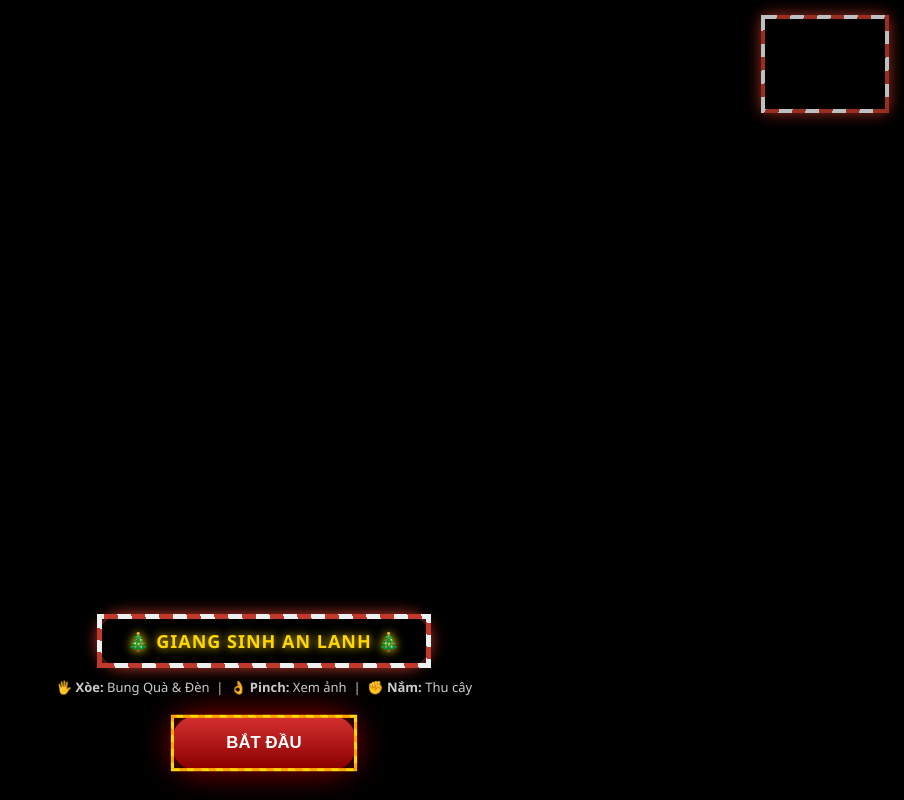
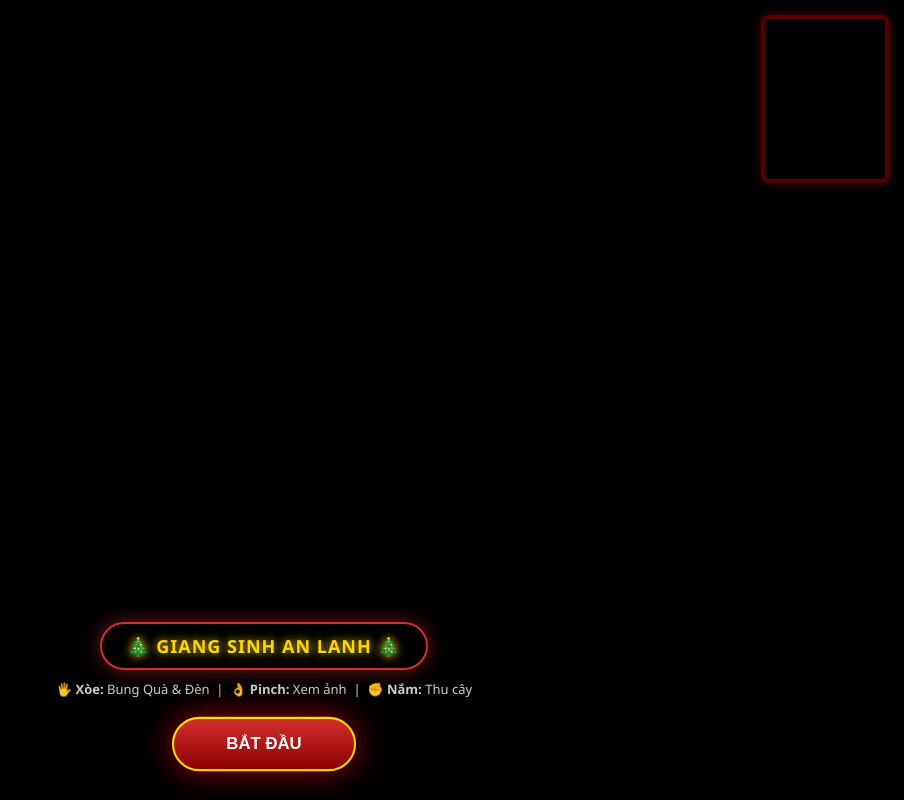
Before and after one commit to nemobb247/Noel-b-p, a plain HTML site: page index ver1.0.html in a window 1280 px wide. Shown: the whole page, without its empty margins (376-1280 px from the left). Drawn offline with nearby package versions, Linux system fonts and the light colour scheme.

Commit message:
chinh sua khung hinh va xoay

```diff
--- a/index ver1.0.html
+++ b/index ver1.0.html
@@ -21,15 +21,11 @@
 
         .badge {
             display: inline-block; background: rgba(0,0,0,0.7);
-            /* Viền Kẹo Gậy Retro */
-            border: 5px solid transparent !important;
-            border-image: repeating-linear-gradient(45deg, #c0392b, #c0392b 10px, #ecf0f1 10px, #ecf0f1 20px) 1 !important;
-            box-shadow: 0 0 15px #c0392b !important;
-
-            color: #FFD700;
+            border: 2px solid #D32F2F; color: #FFD700;
             padding: 10px 25px; border-radius: 50px;
             font-size: 18px; font-weight: bold; margin-bottom: 10px;
             text-transform: uppercase; letter-spacing: 1px;
+            box-shadow: 0 0 20px rgba(211, 47, 47, 0.5);
             text-shadow: 0 0 10px #FFD700;
         }
 
@@ -38,11 +34,7 @@
         button {
             pointer-events: auto; cursor: pointer;
             background: linear-gradient(to bottom, #D32F2F, #8B0000);
-            color: #FFF;
-            /* Viền Kẹo Gậy cho nút bấm luôn */
-            border: 3px solid transparent;
-            border-image: repeating-linear-gradient(45deg, #FFD700, #FFD700 5px, #FFA500 5px, #FFA500 10px) 1;
-
+            color: #FFF; border: 2px solid #FFD700;
             padding: 15px 50px; border-radius: 30px;
             font-weight: 800; font-size: 16px;
             box-shadow: 0 0 30px rgba(255, 0, 0, 0.6);
@@ -52,39 +44,33 @@
 
         #camera-preview {
             position: absolute; top: 15px; right: 15px;
-            width: 120px; height: 90px;
-            /* Viền Kẹo Gậy cho Camera */
-            border: 4px solid transparent !important;
-            border-image: repeating-linear-gradient(45deg, #c0392b, #c0392b 10px, #ecf0f1 10px, #ecf0f1 20px) 1 !important;
-            transform: scaleX(-1); opacity: 0.8; border-radius: 8px;
-            box-shadow: 0 0 15px #c0392b;
+            width: 120px; height: 160px; /* Chỉnh camera dọc cho hợp form */
+            border: 4px solid #8B0000;
+            transform: scaleX(-1); opacity: 0.6; border-radius: 8px;
+            box-shadow: 0 0 10px #8B0000;
         }
 
         #error-log { display: none; position: absolute; top: 0; left: 0; color: red; background: rgba(0,0,0,0.8); z-index: 999; padding: 10px; }
 
-        /* --- Dải ảnh Ký Ức --- */
+        /* KHUNG ẢNH KÝ ỨC DƯỚI MÀN HÌNH */
         .memory-container {
             position: fixed;
-            bottom: 110px; /* Cao hơn nút bấm một chút */
+            bottom: 110px;
             left: 0;
             width: 100%;
             height: 140px;
             z-index: 999999;
             opacity: 0;
             visibility: hidden;
-            transition: all 0.5s cubic-bezier(0.175, 0.885, 0.32, 1.275); /* Hiệu ứng nảy */
-            transform: translateY(20px);
-
+            transition: all 0.5s ease;
             background: rgba(0, 0, 0, 0.6);
-            border-top: 3px solid #c0392b;
-            border-bottom: 3px solid #c0392b;
-            pointer-events: none; /* Để bấm xuyên qua được nếu cần */
+            border-top: 3px solid #8B0000;
+            border-bottom: 3px solid #8B0000;
         }
 
         .memory-container.show {
             opacity: 1;
             visibility: visible;
-            transform: translateY(0);
         }
 
         .memory-track {
@@ -97,9 +83,8 @@
             height: 100px;
             width: auto;
             margin: 10px 15px;
-            border: 3px solid #fff;
-            box-shadow: 0 0 10px gold;
-            border-radius: 5px;
+            border: 4px solid #FFF; /* Viền trắng kiểu ảnh in */
+            box-shadow: 0 0 10px #8B0000;
         }
 
         @keyframes scrollText {
@@ -142,6 +127,7 @@
         bgMusic.loop = true; bgMusic.volume = 1.0;
 
         const loader = new THREE.TextureLoader();
+        // Kiểm tra đúng tên file ảnh của bạn ở đây
         const photoFiles = ['./image1.jpeg', './image2.jpeg', './image3.jpeg', './image4.jpeg', './image5.jpeg'];
         const photoTextures = [];
         photoFiles.forEach((f, i) => photoTextures[i] = loader.load(f));
@@ -231,13 +217,10 @@
             for(let i=0; i<count; i++) {
                 const h = Math.random() * CONFIG.treeHeight;
                 const y = h - CONFIG.treeHeight / 2;
-
                 let radiusRatio = (type === 'gold') ? Math.sqrt(Math.random()) : 0.9 + Math.random()*0.1;
-
                 const maxR = (1 - (h / CONFIG.treeHeight)) * CONFIG.treeBaseRadius;
                 const r = maxR * radiusRatio;
                 const theta = Math.random() * Math.PI * 2;
-
                 const tx = r * Math.cos(theta);
                 const tz = r * Math.sin(theta);
                 pTreeTargets.push(tx, y, tz);
@@ -246,15 +229,12 @@
                 const v = Math.random();
                 const phi = Math.acos(2 * v - 1);
                 const lam = 2 * Math.PI * u;
-
                 let radMult = (type === 'gift') ? 1.2 : 1.0;
                 const rad = CONFIG.explodeRadius * Math.cbrt(Math.random()) * radMult;
-
                 const ex = rad * Math.sin(phi) * Math.cos(lam);
                 const ey = rad * Math.sin(phi) * Math.sin(lam);
                 const ez = rad * Math.cos(phi);
                 pExplodeTargets.push(ex, ey, ez);
-
                 pPositions.push(tx, y, tz);
             }
 
@@ -267,8 +247,7 @@
                 map: textures[type],
                 transparent: true, opacity: 1.0,
                 blending: (type === 'gift') ? THREE.NormalBlending : THREE.AdditiveBlending,
-                depthWrite: false,
-                sizeAttenuation: true
+                depthWrite: false, sizeAttenuation: true
             });
 
             const points = new THREE.Points(geo, mat);
@@ -276,8 +255,11 @@
             return points;
         }
 
+        // --- KHUNG ẢNH RETRO MỚI ---
         function createPhotos() {
+            // Tỷ lệ dọc 6x9 (như ảnh điện thoại)
             const geo = new THREE.PlaneGeometry(6, 9);
+            // Viền đỏ đậm (Dark Red)
             const borderGeo = new THREE.PlaneGeometry(7, 10);
             const borderMat = new THREE.MeshBasicMaterial({ color: 0x8B0000 });
 
@@ -330,6 +312,7 @@
             scene.add(starMesh);
         }
 
+        // --- HÀM CẬP NHẬT HẠT: ĐÃ SỬA ĐỂ TỰ XOAY ---
         function updateParticleGroup(group, targetState, speed, handRotY, time, isBlinking) {
             const positions = group.geometry.attributes.position.array;
             const targetKey = (targetState === 'TREE') ? 'tree' : 'explode';
@@ -340,6 +323,7 @@
             }
             group.geometry.attributes.position.needsUpdate = true;
 
+            // TỰ ĐỘNG XOAY VÒNG VÒNG (Bất kể trạng thái nào)
             group.rotation.y += 0.004;
 
             if (targetState === 'TREE') {
@@ -351,6 +335,7 @@
                 }
             } else {
                 group.scale.set(1,1,1);
+                // Đã xóa dòng xoay theo tay
             }
         }
 
@@ -385,6 +370,7 @@
 
                 photoMeshes.forEach((mesh, i) => {
                     mesh.visible = true;
+                    // Xoay theo groupGold để đồng bộ
                     const angle = baseAngle + i * angleStep;
                     const x = Math.sin(angle) * CONFIG.photoOrbitRadius;
                     const z = Math.cos(angle) * CONFIG.photoOrbitRadius;
@@ -478,11 +464,11 @@
         });
         function logError(e) { document.getElementById('error-log').style.display='block'; document.getElementById('error-log').innerText+=e+"\n"; }
 
-        // --- CẬP NHẬT MỚI: Dùng biến state để hiện ảnh (Mượt hơn) ---
+        // Logic hiện ảnh ký ức mượt mà
         setInterval(() => {
             const memoryLane = document.getElementById('memoryLane');
             if (memoryLane) {
-                if (state === 'EXPLODE') { // Kiểm tra trực tiếp trạng thái
+                if (state === 'EXPLODE') {
                     memoryLane.classList.add('show');
                 } else {
                     memoryLane.classList.remove('show');
```
Lines whose indentation alone changed are shown as unchanged.
